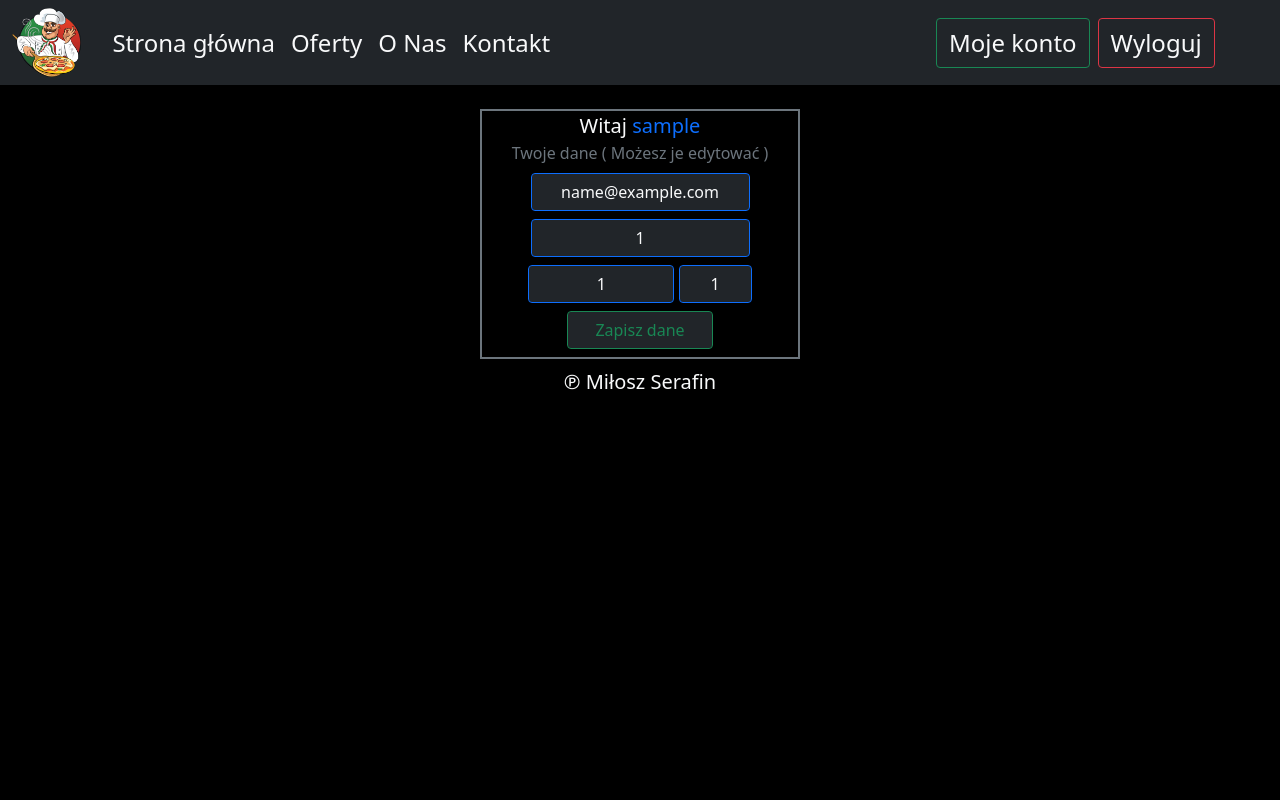
After one commit to Smiercior/PizzaSite, a PHP site: page /account.php in a window 1280 px wide. The commit adds this page. Run offline with PHP 8.4, Linux system fonts and the light colour scheme; the visitor is signed in with stand-in values (Sample User, id 1).

Commit message:
Add autocomplete to cart, add account settings site

```diff
--- a/Basic Components/navbar.php
+++ b/Basic Components/navbar.php
@@ -32,7 +32,7 @@
 
                         <?php elseif(isset($_SESSION['username'])) : ?>
                         <div class="d-grid gap-2 d-md-flex justify-content-md-end">
-                            <a class="text-light fs-4 btn-outline-success btn bg-dark" href="login.php">Moje konto</a>
+                            <a class="text-light fs-4 btn-outline-success btn bg-dark" href="account.php">Moje konto</a>
                             <form method="GET" accept="index.php">
                                 <input type="submit" class="text-light fs-4 btn-outline-danger btn bg-dark" name="logout" value="Wyloguj">
                             </form>
--- /dev/null
+++ b/account.php
@@ -0,0 +1,82 @@
+<?php
+include('server.php');
+$_SESSION['site'] = "login";
+ ?>
+
+<!DOCTYPE html>
+<html>
+
+<head>
+<title>Tasty pizza</title>
+<meta charset="utf-8">
+<!-- CSS only -->
+<link href="https://cdn.jsdelivr.net/npm/bootstrap@5.1.3/dist/css/bootstrap.min.css" rel="stylesheet" integrity="sha384-1BmE4kWBq78iYhFldvKuhfTAU6auU8tT94WrHftjDbrCEXSU1oBoqyl2QvZ6jIW3" crossorigin="anonymous">
+<link rel="stylesheet" href="style.css">
+
+<!-- JavaScript Bundle with Popper -->
+<script src="https://ajax.googleapis.com/ajax/libs/jquery/3.5.1/jquery.min.js"></script>
+<script src="https://cdn.jsdelivr.net/npm/bootstrap@5.1.3/dist/js/bootstrap.bundle.min.js" integrity="sha384-ka7Sk0Gln4gmtz2MlQnikT1wXgYsOg+OMhuP+IlRH9sENBO0LRn5q+8nbTov4+1p" crossorigin="anonymous" defer></script>
+
+</head>
+
+<body>
+
+<div class="container-fluid overflow-hidden px-0 bg-black log-container">
+    <?php
+    include('Basic Components/navbar.php');
+    ?>
+    <?php if(isset($_SESSION['success'])): ?>
+        <div class="row w-100 justify-content-center mt-4 text-light">
+            <div class="col-4 text-center border border-2 border-secondary">
+                <p class="mt-2 mb-2 fs-5"><span class="text-success"><?= $_SESSION['success'] ?></span></p>
+            </div>
+        </div>
+        <?php unset($_SESSION['success']); ?>
+    <?php endif ?>
+
+    <div class="row w-25 mt-4 mb-2 mx-auto text-center border border-2 border-secondary bg-black ">
+        <div class="col-12">
+            <?php include('Basic Components/errors.php') ?>
+        </div>
+
+        <div class="col-12">
+            <span class="fs-5 text-light"> Witaj <span class="text-primary"><?= $_SESSION['username']?></span> </span>
+        </div>
+
+        <div class="col-12 mb-2">
+            <span class="fs-6 text-secondary"> Twoje dane ( Możesz je edytować ) </span>
+        </div>
+
+        <div class="col-12 mb-2">
+            <div class="row">
+                <div class="col-12 mb-2">
+                    <input type="text" class="btn-outline-primary btn bg-dark form-control w-75 text-light" name="username" value="<?= $_SESSION['email'] ?>" readonly>
+                </div>
+                <form method="POST">
+                    <div class="col-12 mb-2">
+                        <input type="text" class="btn-outline-primary btn bg-dark form-control w-75 text-light" name="city" placeholder="Miasto" <?php if($_SESSION['city'] != ""): ?> value="<?= $_SESSION['city']; ?>" <?php endif ?>>
+                    </div>
+
+                    <div class="col-12 mb-2">
+                        <input type="text" class="btn-outline-primary btn bg-dark form-control w-50 text-light" name="street" placeholder="Ulica" <?php if($_SESSION['street'] != ""): ?> value="<?= $_SESSION['street']; ?>" <?php endif ?>>
+                        <input type="text" class="btn-outline-primary btn bg-dark form-control w-25 text-light" name="houseNumber" placeholder="Nr.dom" <?php if($_SESSION['houseNumber'] != ""): ?> value="<?= $_SESSION['houseNumber']; ?>" <?php endif ?>>
+                    </div>
+
+
+                    <div class="col-12">
+                        <input type="submit" name="changeProfile" class="btn-outline-success btn bg-dark form-control w-50" value="Zapisz dane">
+                    </div>
+                </form>
+            </div>
+
+        </div>
+
+    </div>
+</div>
+
+<?php
+include('Basic Components/footer.php');
+?>
+
+
+</body>
--- /dev/null
+++ b/app.ini
@@ -0,0 +1,2 @@
+createDatabase = false
+createTables = true
--- a/dataBaseConnection.php
+++ b/dataBaseConnection.php
@@ -6,9 +6,10 @@ $serverName = "localhost";
 $userName = "root";
 $password = "";
 $dbName = "pizzaDB";
+$ini = parse_ini_file("app.ini");
 
 // Create database
-$createDB = false;
+$createDB = $ini['createDatabase'];
 if($createDB)
 {
      // Connect
@@ -44,7 +45,7 @@ if($createDB)
 }
 
 // Create tables
-$createTables = false;
+$createTables = $ini['createTables'];
 if($createTables)
 {
      // Connect
@@ -60,13 +61,17 @@ if($createTables)
           //echo "DataBase connected";
      }
 
-     // Create tables
+     // Create table user
      $sql = "CREATE TABLE User
      (
           `id` int(10) NOT NULL AUTO_INCREMENT,
           `username` varchar(40) NOT NULL,
           `pass` varchar(60) NOT NULL,
           `email` varchar(40) NOT NULL,
+          `city` varchar(40) NULL,
+          `street` varchar(40) NULL,
+          `houseNumber` varchar(40) NULL,
+          `role` varchar(4) NOT NULL,
           PRIMARY KEY (id)
      )ENGINE=InnoDB DEFAULT CHARSET=utf8mb4;
      ";
@@ -85,6 +90,35 @@ if($createTables)
                echo "Error creating new table " . $connection->error;
           }
      }
+
+     // // Create table order
+     // $sql = "CREATE TABLE User
+     // (
+     //      `id` int(10) NOT NULL AUTO_INCREMENT,
+     //      `username` varchar(40) NOT NULL,
+     //      `pass` varchar(60) NOT NULL,
+     //      `email` varchar(40) NOT NULL,
+     //      `city` varchar(40) NULL,
+     //      `street` varchar(40) NULL,
+     //      `houseNumber` varchar(40) NULL,
+     //      PRIMARY KEY (id)
+     // )ENGINE=InnoDB DEFAULT CHARSET=utf8mb4;
+     // ";
+     // if($connection->query($sql) === true) // Try using query
+     // {
+
+     // }
+     // else // If some error occured
+     // {
+     //      if(strpos($connection->error, "already exists") != false) // If table already exists
+     //      {
+
+     //      }
+     //      else // Different error occured
+     //      {
+     //           echo "Error creating new table " . $connection->error;
+     //      }
+     // }
 }
 
 // Connect to database
--- a/server.php
+++ b/server.php
@@ -25,21 +25,36 @@ include('databaseConnection.php');
 // Log in
 if(isset($_POST['log']))
 {
+     // Get user input
      $username = mysqli_real_escape_string($connection,$_POST['username']);
      $password = mysqli_real_escape_string($connection,$_POST['password']);
+
+     // Get user data from DB
      $userExist = "SELECT pass from user where username='$username' limit 1";
      $result = $connection->query($userExist);
      $pass = mysqli_fetch_row($result);
 
+     // Check password
      if(password_verify($password,$pass[0]))
      {
+          // Set session variables
           $_SESSION['username'] = $username;
+          $userData = "SELECT email,city,street,houseNumber from user where username='$username' limit 1";
+          $result = $connection->query($userData);
+          $data = mysqli_fetch_row($result);
+          $_SESSION['email'] = $data[0];
+          $_SESSION['city'] = $data[1];
+          $_SESSION['street'] = $data[2];
+          $_SESSION['houseNumber'] = $data[3];
+
           unset($result);
           unset($pass);
           header('location: index.php');
      }
      else
      {
+          unset($result);
+          unset($pass);
           array_push($errors, "Niepoprawny login lub hasło");
      }
 }
@@ -47,11 +62,13 @@ if(isset($_POST['log']))
 // Register
 if(isset($_POST['register']))
 {
+     // Get user input
      $username = mysqli_real_escape_string($connection,$_POST['username']);
      $email = mysqli_real_escape_string($connection,$_POST['email']);
      $password = mysqli_real_escape_string($connection,$_POST['password']);
      $rePassword = mysqli_real_escape_string($connection,$_POST['rePassword']);
 
+     // Check if data is correct
      if(empty($username)) array_push($errors, "Musisz podać nazwę użytkownika");
      elseif(empty($email)) array_push($errors, "Musisz podać email");
      elseif(!filter_var($email,FILTER_VALIDATE_EMAIL)) array_push($errors, "Niepoprawny format emaila");
@@ -59,6 +76,7 @@ if(isset($_POST['register']))
      elseif($password != $rePassword) array_push($errors, "Hasła nie są takie samie");
      else
      {
+          // Check if username or email already exist
           $duplicateUsernameCheck = "SELECT * from user where username='$username' limit 1";
           $duplicateEmailCheck = "SELECT * from user where email='$email' limit 1";
           $result = $connection->query($duplicateUsernameCheck);
@@ -67,11 +85,13 @@ if(isset($_POST['register']))
           $em = mysqli_fetch_row($result);
           if($user) array_push($errors, "Taki użytkownik już istnieje");
           elseif($em) array_push($errors, "Taki email już istnieje");
+
+          // Create new user
           else
           {
                $hashPassword = password_hash($password,PASSWORD_BCRYPT); // PASSWORD_BCRYPT - lenght 60
-               $sqlInser = "INSERT INTO user (username,pass,email) VALUES ('$username','$hashPassword','$email')";
-               if($connection->query($sqlInser) === TRUE)
+               $sqlInsert = "INSERT INTO user (username,pass,email,role) VALUES ('$username','$hashPassword','$email','user')";
+               if($connection->query($sqlInsert) === TRUE)
                {
                     $_SESSION['success'] = "Udało ci się utworzyć konto";
                     header('location: index.php');
@@ -88,7 +108,7 @@ if(isset($_POST['register']))
 if(isset($_GET['logout']))
 {
     session_destroy();
-    unset($_SESSION['username']);
+    //unset($_SESSION['username']);
     header('location: index.php');
 }
 
@@ -116,74 +136,95 @@ if(isset($_GET['clearCart']))
      unset($_SESSION['cartProducts']);
      header('location: offers.php');
 }
-?>
+
+// Change profile data
+if(isset($_POST['changeProfile']))
+{
+     $sqlUpdate = "UPDATE user SET city='{$_POST['city']}', street='{$_POST['street']}', houseNumber='{$_POST['houseNumber']}' where username='{$_SESSION['username']}'";
+     if($connection->query($sqlUpdate) === TRUE)
+     {
+          $_SESSION['success'] = "Dane zostały zapisane";
+          $_SESSION['city'] = $_POST['city'];
+          $_SESSION['street'] = $_POST['street'];
+          $_SESSION['houseNumber'] = $_POST['houseNumber'];
+     }
+     else
+     {
+          //var_dump($connection->error);
+          array_push($errors, "Nie udało się zmienić danych");
+     }
+}
 
 
 
 
-<!--
-array(2)
-{
-     [0]=> object(stdClass)#1 (3)
-      {
-           ["nazwa"]=> string(9) "MARGARITA"
-           ["ceny"]=> array(3)
-            {
-                 [0]=> object(stdClass)#2 (1) { ["mała"]=> string(5) "18zł" }
-                 [1]=> object(stdClass)#3 (1) { ["średnia"]=> string(5) "25zł" }
-                 [2]=> object(stdClass)#4 (1) { ["duża"]=> string(5) "30zł" }
-            }
-            ["składniki"]=> string(38) "sos pomidorowy, ser, oregano, pomidor "
-      }
-     [1]=> object(stdClass)#5 (3)
-      {
-           ["nazwa"]=> string(9) "PEPPERONI"
-           ["ceny"]=> array(3)
-           {
-               [0]=> object(stdClass)#6 (1) { ["mała"]=> string(5) "20zł" }
-               [1]=> object(stdClass)#7 (1) { ["średnia"]=> string(5) "27zł" }
-               [2]=> object(stdClass)#8 (1) { ["duża"]=> string(5) "35zł" }
-           }
-           ["składniki"]=> string(49) "sos pomidorowy, ser, oregano, pepperoni, papryka "
-      }
-}
-array(0)
-  {
-
-  }
- array(0)
-  {
-
-  }
-  array(0) {
-
-   }
--->
 
 
-<!--
-array(4)
-{
-     [0]=> object(stdClass)#9 (1)
-      {
-           ["pizze"]=> array(2)
-            {
-                 [0]=> object(stdClass)#1 (3)
-                  {
-                       ["nazwa"]=> string(9) "MARGARITA"
-                        ["ceny"]=> array(3) { [0]=> object(stdClass)#2 (1) { ["mała"]=> string(5) "18zł" } [1]=> object(stdClass)#3 (1) { ["średnia"]=> string(5) "25zł" } [2]=> object(stdClass)#4 (1) { ["duża"]=> string(5) "30zł" } }
-                        ["składniki"]=> string(38) "sos pomidorowy, ser, oregano, pomidor "
-                  }
-                  [1]=> object(stdClass)#5 (3)
-                   {
-                        ["nazwa"]=> string(9) "PEPPERONI"
-                        ["ceny"]=> array(3) { [0]=> object(stdClass)#6 (1) { ["mała"]=> string(5) "20zł" } [1]=> object(stdClass)#7 (1) { ["średnia"]=> string(5) "27zł" } [2]=> object(stdClass)#8 (1) { ["duża"]=> string(5) "35zł" } }
-                        ["składniki"]=> string(49) "sos pomidorowy, ser, oregano, pepperoni, papryka "
-                   }
-            }
-      }
-      [1]=> object(stdClass)#10 (1)
-       {
-            ["sałatki"]=> array(0) { } } [2]=> object(stdClass)#11 (1) { ["napoje"]=> array(0) { } } [3]=> object(stdClass)#12 (1) { ["frytki"]=> array(0) { } } }
 
-    -->
+// <!--
+// array(2)
+// {
+//      [0]=> object(stdClass)#1 (3)
+//       {
+//            ["nazwa"]=> string(9) "MARGARITA"
+//            ["ceny"]=> array(3)
+//             {
+//                  [0]=> object(stdClass)#2 (1) { ["mała"]=> string(5) "18zł" }
+//                  [1]=> object(stdClass)#3 (1) { ["średnia"]=> string(5) "25zł" }
+//                  [2]=> object(stdClass)#4 (1) { ["duża"]=> string(5) "30zł" }
+//             }
+//             ["składniki"]=> string(38) "sos pomidorowy, ser, oregano, pomidor "
+//       }
+//      [1]=> object(stdClass)#5 (3)
+//       {
+//            ["nazwa"]=> string(9) "PEPPERONI"
+//            ["ceny"]=> array(3)
+//            {
+//                [0]=> object(stdClass)#6 (1) { ["mała"]=> string(5) "20zł" }
+//                [1]=> object(stdClass)#7 (1) { ["średnia"]=> string(5) "27zł" }
+//                [2]=> object(stdClass)#8 (1) { ["duża"]=> string(5) "35zł" }
+//            }
+//            ["składniki"]=> string(49) "sos pomidorowy, ser, oregano, pepperoni, papryka "
+//       }
+// }
+// array(0)
+//   {
+
+//   }
+//  array(0)
+//   {
+
+//   }
+//   array(0) {
+
+//    }
+// -->
+
+
+// <!--
+// array(4)
+// {
+//      [0]=> object(stdClass)#9 (1)
+//       {
+//            ["pizze"]=> array(2)
+//             {
+//                  [0]=> object(stdClass)#1 (3)
+//                   {
+//                        ["nazwa"]=> string(9) "MARGARITA"
+//                         ["ceny"]=> array(3) { [0]=> object(stdClass)#2 (1) { ["mała"]=> string(5) "18zł" } [1]=> object(stdClass)#3 (1) { ["średnia"]=> string(5) "25zł" } [2]=> object(stdClass)#4 (1) { ["duża"]=> string(5) "30zł" } }
+//                         ["składniki"]=> string(38) "sos pomidorowy, ser, oregano, pomidor "
+//                   }
+//                   [1]=> object(stdClass)#5 (3)
+//                    {
+//                         ["nazwa"]=> string(9) "PEPPERONI"
+//                         ["ceny"]=> array(3) { [0]=> object(stdClass)#6 (1) { ["mała"]=> string(5) "20zł" } [1]=> object(stdClass)#7 (1) { ["średnia"]=> string(5) "27zł" } [2]=> object(stdClass)#8 (1) { ["duża"]=> string(5) "35zł" } }
+//                         ["składniki"]=> string(49) "sos pomidorowy, ser, oregano, pepperoni, papryka "
+//                    }
+//             }
+//       }
+//       [1]=> object(stdClass)#10 (1)
+//        {
+//             ["sałatki"]=> array(0) { } } [2]=> object(stdClass)#11 (1) { ["napoje"]=> array(0) { } } [3]=> object(stdClass)#12 (1) { ["frytki"]=> array(0) { } } }
+
+//     -->
+?>
```
Also changed, not shown: JS/cart.js (+30 -5 lines), cart.php (+14 -1 lines).
